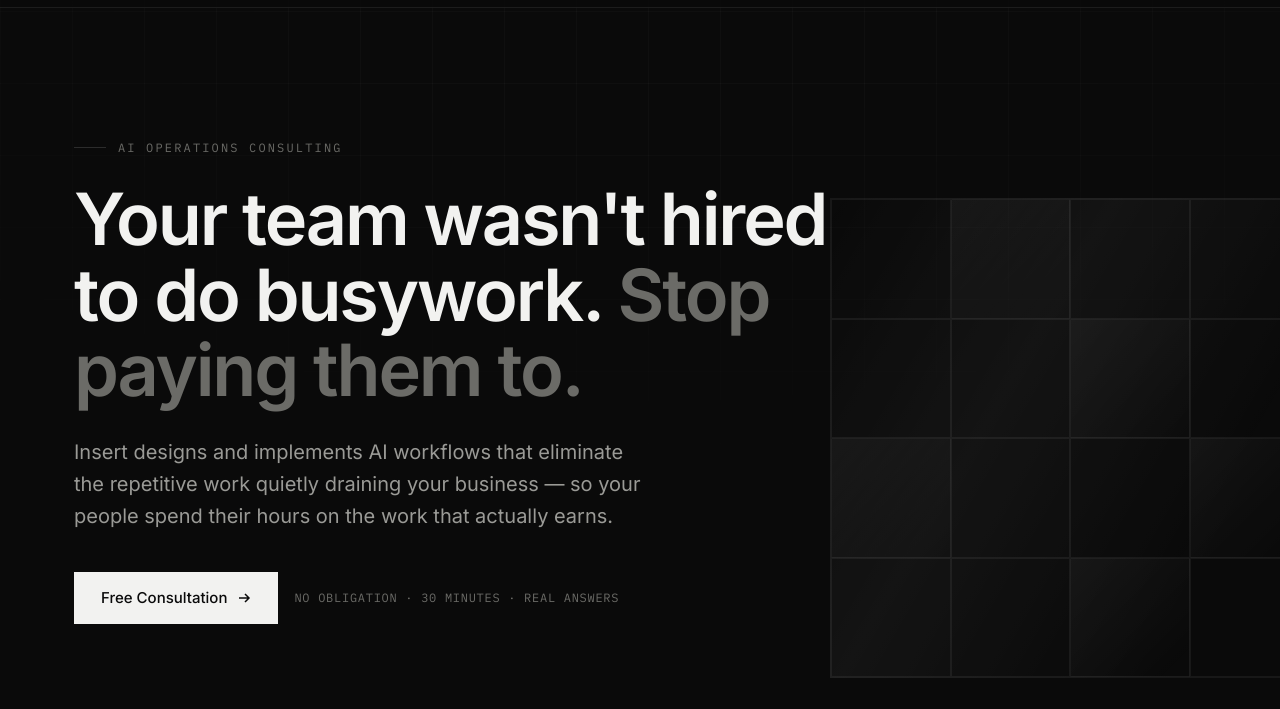
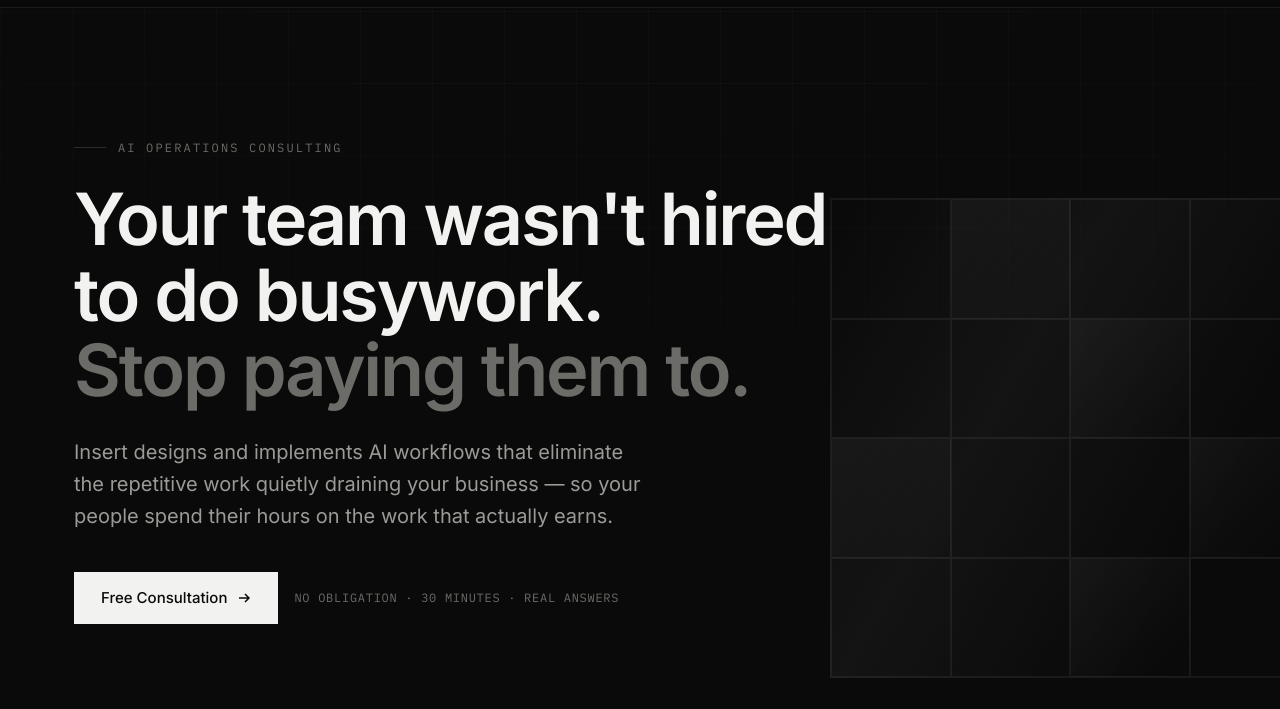
Before and after one commit to pykled/insert-landing, a website: page index.html in a window 1280 px wide. Shown: the part 61-770 px from the top of the page. Drawn offline with Linux system fonts and the light colour scheme; a script that the page names is missing.

Commit message:
Fix hero headline line break — Stop on its own line

```diff
--- a/index.html
+++ b/index.html
@@ -706,7 +706,7 @@
       </div>
       <div class="hero-inner">
         <div class="kicker reveal">AI Operations Consulting</div>
-        <h1 class="reveal reveal-delay-1">Your team wasn't hired to do busywork. <span class="dim">Stop paying them to.</span></h1>
+        <h1 class="reveal reveal-delay-1">Your team wasn't hired to do busywork.<br><span class="dim">Stop paying them to.</span></h1>
         <p class="lede reveal reveal-delay-2">Insert designs and implements AI workflows that eliminate the repetitive work quietly draining your business — so your people spend their hours on the work that actually earns.</p>
         <div class="hero-actions reveal reveal-delay-3">
           <a href="#contact" class="btn btn-primary">Free Consultation
```
